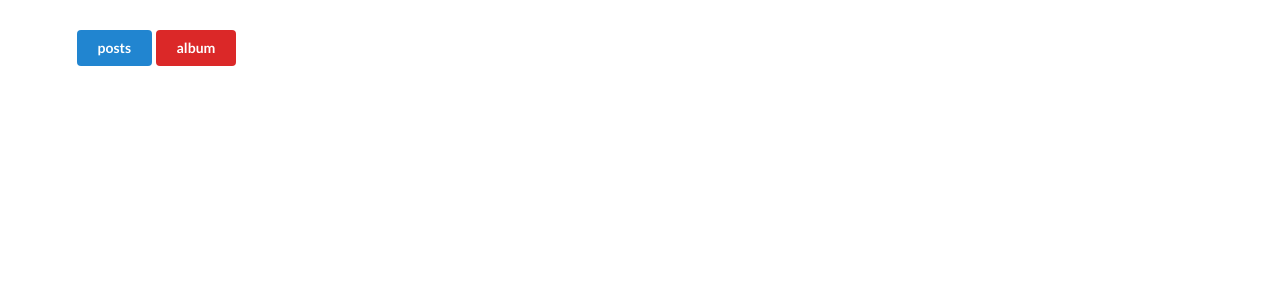
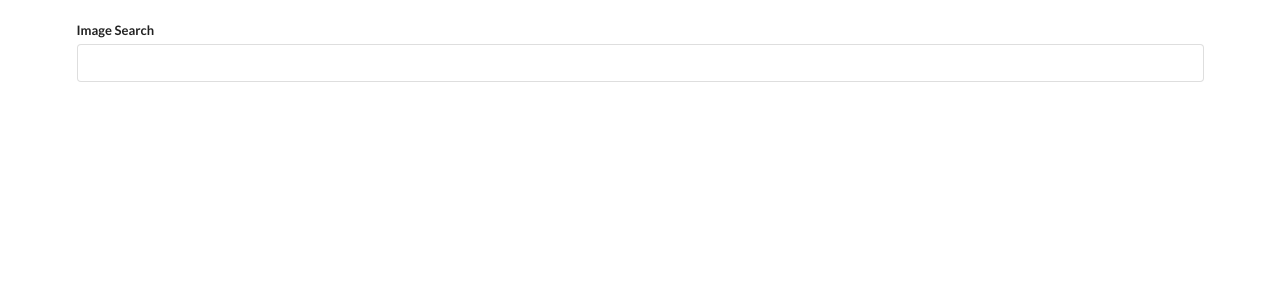
Before and after one commit to tokuyama-shouta/reactdayo, a React (Create React App) app: page / in a window 1280 px wide. Shown: the top 300 px of the page. Built offline with nearby package versions, Linux system fonts and the light colour scheme.

Commit message:
画像検索アプリ1

```diff
--- a/src/App.js
+++ b/src/App.js
@@ -1,36 +1,13 @@
-import React,{useState} from 'react'
-import jsonplaceholder from './apis/jsonplaceholder';
-import Button from './components/Button';
-import Resources from './components/Resources';
+import React from 'react';
+import SearchBar from './components/SearchBar';
 
-const App = () => {
-  const [resources, setResources] = useState([]);
-
-  const getPosts=async()=>{
-    try{
-      const posts = await jsonplaceholder.get('/posts');
-      setResources(posts.data);
-    }catch(err){
-      console.log(err);
-
-    }
+const App=()=> {
+  const onSearchSubmit=(term)=>{
+    console.log(term);
   }
-
-  const getAlbums=async()=>{
-    try{
-      const albums = await jsonplaceholder.get('/albums');
-      setResources(albums.data);
-    }catch(err){
-      console.log(err);
-
-    }
-  }
-
-  return (
-    <div className="ui container" style={{marginTop: '30px'}}>
-      <Button onClick={getPosts} color='primary' text='posts'/>
-      <Button onClick={getAlbums} color='red' text='album'/>
-      <Resources resources={resources}/>
+  return(
+    <div className='ui container' style={{marginTop:'20px'}}>
+      <SearchBar onSubmit={onSearchSubmit}/>
     </div>
   )
 }
--- a/src/apis/jsonplaceholder.js
+++ /dev/null
@@ -1,5 +0,0 @@
-import axios from 'axios';
-
-export default axios.create({
-  baseURL: 'https://jsonplaceholder.typicode.com'
-});
--- a/src/components/Button.js
+++ /dev/null
@@ -1,9 +0,0 @@
-import React from 'react';
-
-const Button = ({onClick, color, text}) =>{
-  return (
-    <button onClick={onClick} className={`ui ${color} button`}>{text}</button>
-  )
-}
-
-export default Button;
--- a/src/components/Resources.js
+++ /dev/null
@@ -1,13 +0,0 @@
-import React from 'react';
-
-const Resources = ({resources}) => {
-  return(
-    <>
-      {resources.map((resource) =>(
-        <p key={resource.id}>{resource.title}</p>
-      ))}
-    </>
-  )
-}
-
-export default Resources;
--- /dev/null
+++ b/src/components/SearchBar.js
@@ -0,0 +1,28 @@
+import React, {useState} from 'react'
+
+const SearchBar = ({onSubmit}) => {
+  const [term, setTerm]=useState('');
+  const onFormSubmit=(event)=>{
+    event.preventDefault();
+    onSubmit(term);
+
+  }
+  return (
+    <form onSubmit={onFormSubmit} className="ui form">
+       <div className="field">
+        <label>Image Search</label>
+        <input
+          type="text"
+          name="search"
+          placeholder=""
+          value={term}
+          onChange={(event)=>{setTerm(event.target.value)
+          }}
+        />
+      </div>
+    </form>
+
+  )
+}
+
+export default SearchBar
--- a/src/index.js
+++ b/src/index.js
@@ -1,5 +1,5 @@
-import React from 'react'
-import ReactDOM from 'react-dom'
-import App from './App'
+import React from 'react';
+import ReactDOM from 'react-dom';
+import App from './App';
 
 ReactDOM.render(<App/>, document.querySelector('#root'));
```
Also changed, not shown: src/Button.js (deleted, +0 -15 lines), src/components/Counter.js (deleted, +0 -21 lines).
